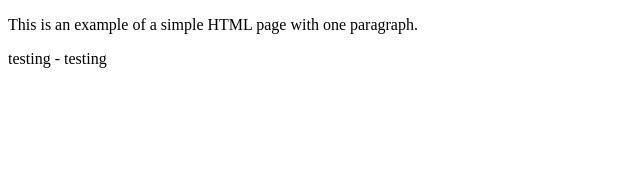
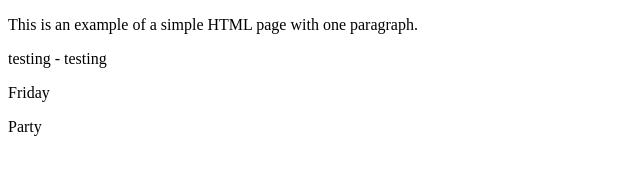
Before and after one commit to curiouskee/Project1, a plain HTML site: page index.html in a window 1280 px wide. Shown: the full height of the page, 0-640 px from the left. Drawn offline with Linux system fonts and the light colour scheme.

Commit message:
updated html2

```diff
--- a/index.html
+++ b/index.html
@@ -6,5 +6,7 @@
     <body>
         <p>This is an example of a simple HTML page with one paragraph.</p>
         <p> testing - testing</p>
+        <p> Friday </p>
+        <p> Party  </p>
     </body>
 </html>
```
